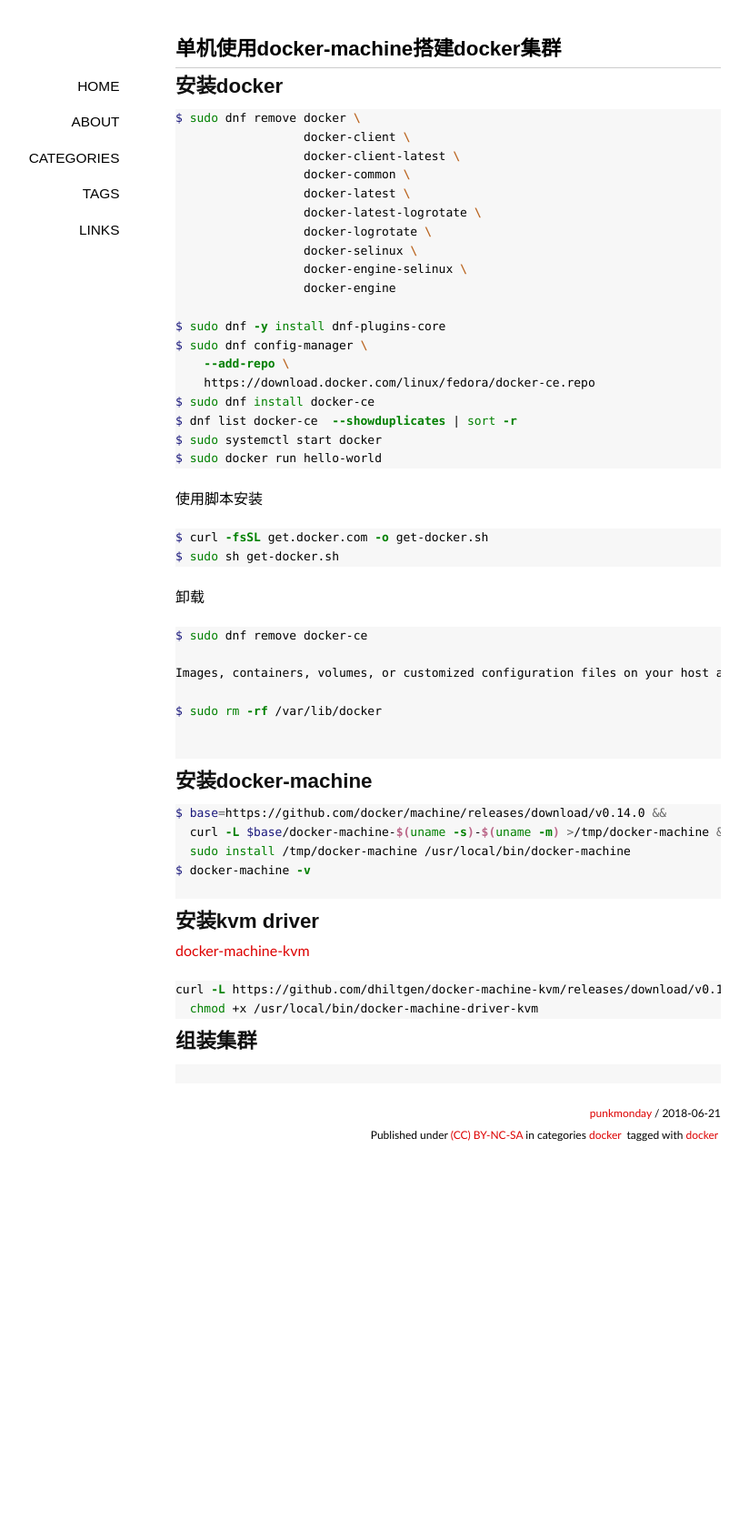
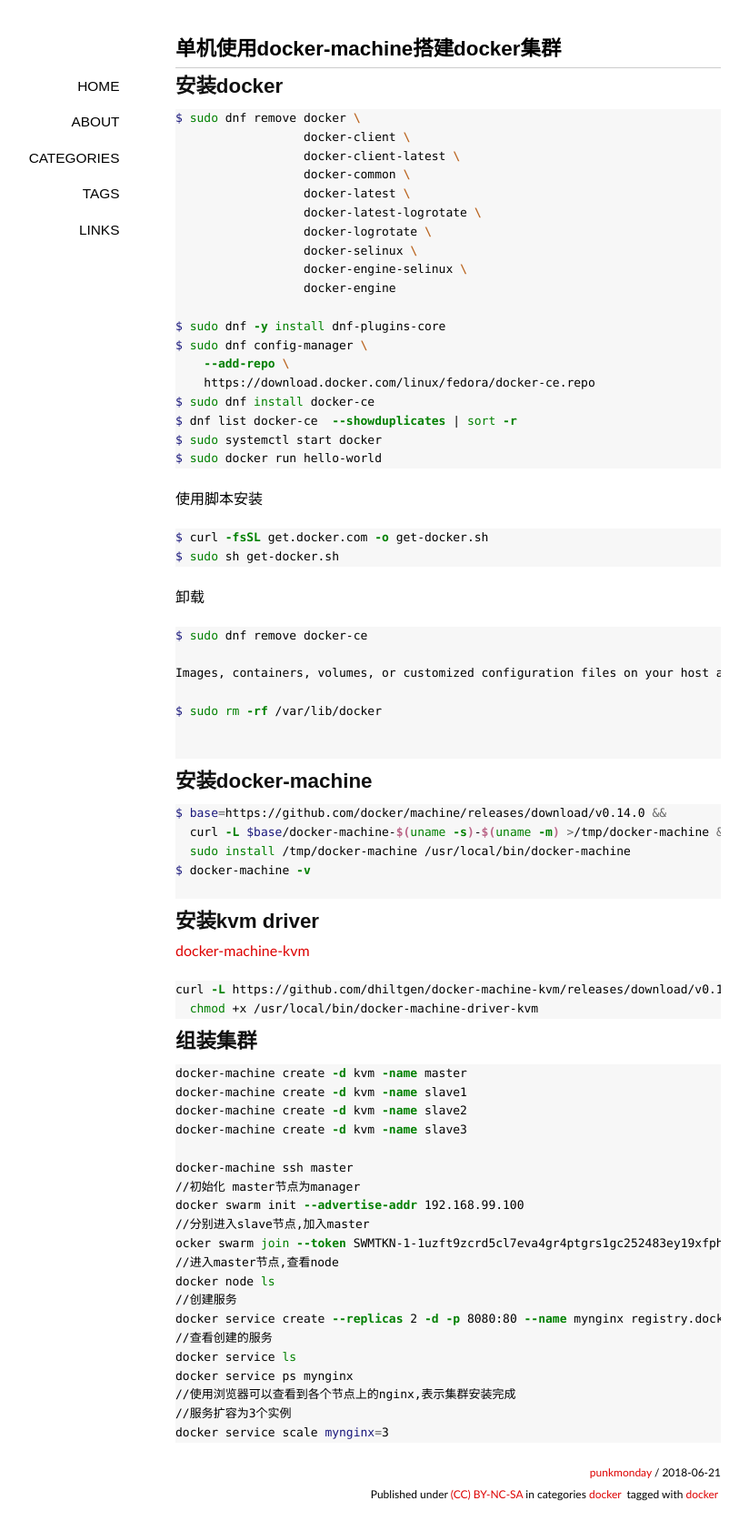
Before and after one commit to punkmonday/punkmonday.github.io, a Jekyll site: the page built from _posts/2018-06-21-docker-swarm.md, in a window 1280 px wide. Shown: the whole page at 91% size, without its empty margins (147-971 px from the left). Built offline with Jekyll 4.4.1, drawn with Linux system fonts in a browser that asks for light colours; some web fonts are replaced; comment, search, counter and statistics services are not loaded; before the commit the page ends 1288 px from its top, so only the background shows below that.

Commit message:
Create 2018-06-21-docker-swarm.md

````diff
--- a/_posts/2018-06-21-docker-swarm.md
+++ b/_posts/2018-06-21-docker-swarm.md
@@ -74,5 +74,24 @@
 ## 组装集群
 
 ```sh
+docker-machine create -d kvm -name master
+docker-machine create -d kvm -name slave1
+docker-machine create -d kvm -name slave2
+docker-machine create -d kvm -name slave3
 
+docker-machine ssh master
+//初始化 master节点为manager
+docker swarm init --advertise-addr 192.168.99.100
+//分别进入slave节点,加入master
+ocker swarm join --token SWMTKN-1-1uzft9zcrd5cl7eva4gr4ptgrs1gc252483ey19xfphcuxc8ta-evsmmj7b7kleh7yoezjutzuu2 192.168.99.100:2377
+//进入master节点,查看node
+docker node ls
+//创建服务
+docker service create --replicas 2 -d -p 8080:80 --name mynginx registry.docker-cn.com/library/nginx
+//查看创建的服务
+docker service ls
+docker service ps mynginx
+//使用浏览器可以查看到各个节点上的nginx,表示集群安装完成
+//服务扩容为3个实例
+docker service scale mynginx=3
 ```
````
